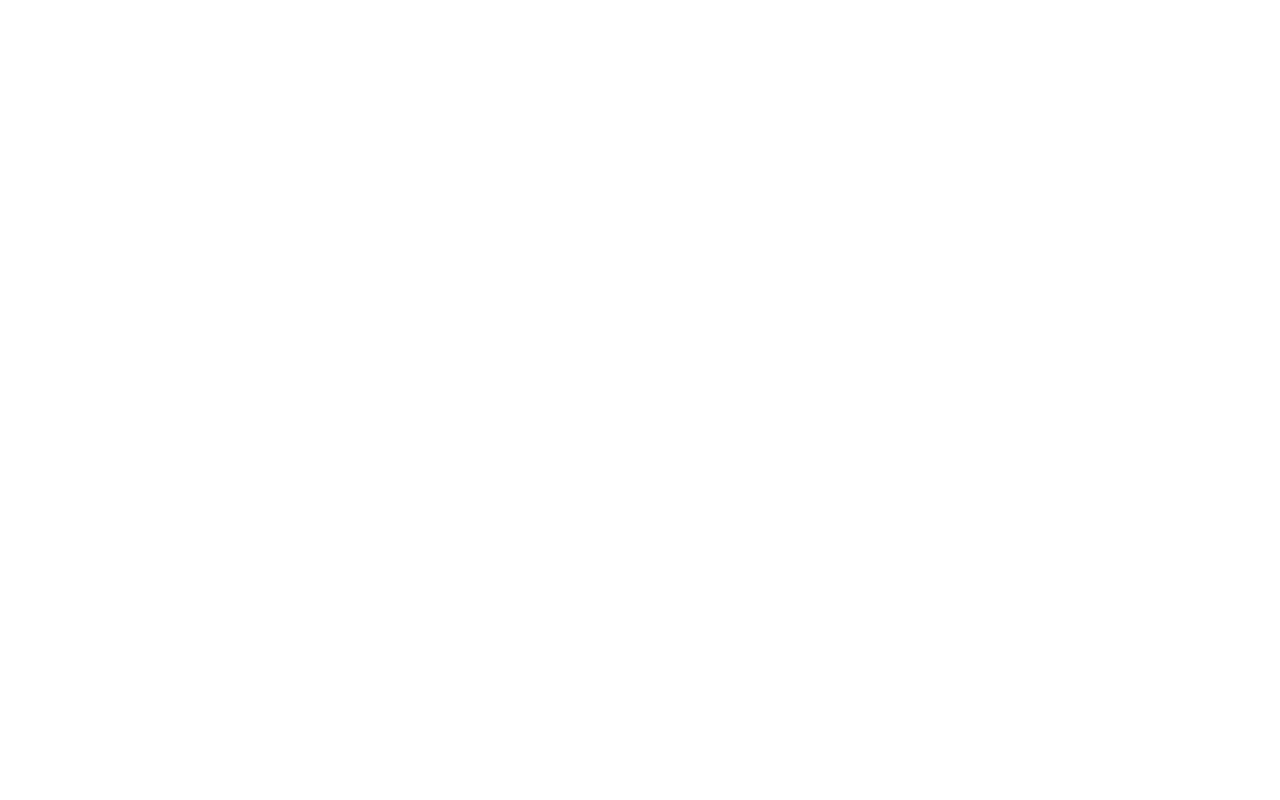
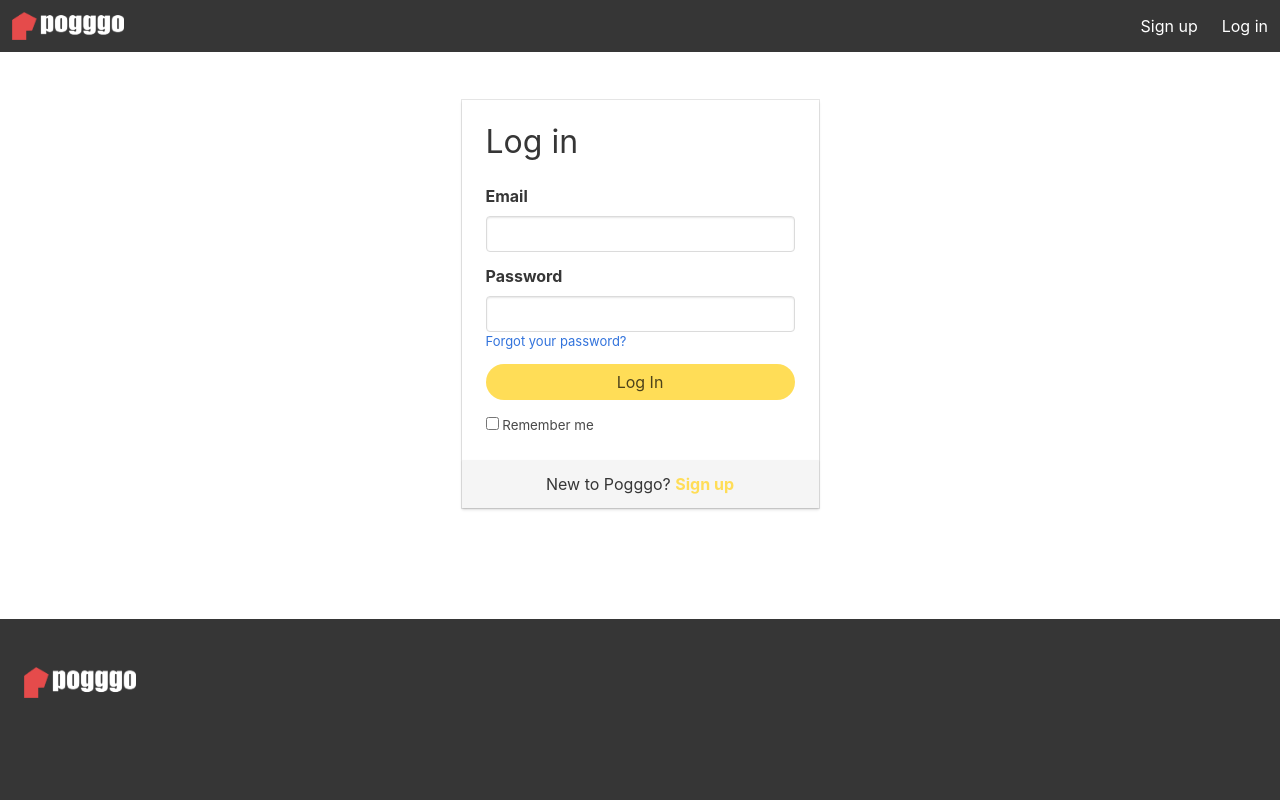
Before and after one commit to david-gagne/pogggo, a website: page views/login.html in a window 1280 px wide. Drawn offline with nearby package versions, Linux system fonts and the light colour scheme.

```diff
--- a/public/stylesheets/styles.css
+++ b/public/stylesheets/styles.css
@@ -45,7 +45,7 @@
 }
 
 .column--slim-form {
-    margin: 0;
+    margin-left: 0;
     max-width: 381px;
 }
 
@@ -56,6 +56,18 @@
 
 .terms-notice {
     font-size: small;
+}
+
+.label.label--password {
+    font-size: small;
+}
+
+.checkbox.checkbox--remember {
+    font-size: smaller;
+}
+
+section.section--login {
+    height: calc(100vh - 233px);
 }
 
 /* Media Queries */
--- a/views/login.html
+++ b/views/login.html
@@ -0,0 +1,99 @@
+<!DOCTYPE html>
+<html lang="en">
+
+<head>
+    <meta charset="UTF-8">
+    <meta name="viewport" content="width=device-width, initial-scale=1.0">
+    <meta http-equiv="X-UA-Compatible" content="ie=edge">
+    <title>Music sharing for the streaming generation - Pogggo</title>
+    <link rel="icon" type="image/x-icon" href="../images/favicon.ico">
+    <link rel="stylesheet" href="https://cdnjs.cloudflare.com/ajax/libs/bulma/0.7.1/css/bulma.css">
+    <link href="https://fonts.googleapis.com/css?family=Taviraj|Work+Sans:400,800" rel="stylesheet">
+    <link rel="stylesheet" href="https://use.fontawesome.com/releases/v5.0.13/css/all.css" integrity="sha384-DNOHZ68U8hZfKXOrtjWvjxusGo9WQnrNx2sqG0tfsghAvtVlRW3tvkXWZh58N9jp"
+        crossorigin="anonymous">
+    <link rel="stylesheet" href="../stylesheets/styles.css" type="text/css">
+</head>
+
+<body>
+    <nav class="navbar has-background-dark" role="navigation" aria-label="main navigation">
+        <div class="navbar-brand">
+            <a class="navbar-item" href="/libraries">
+                <!-- NOTE: Set to published url once live. -->
+                <img src="../images/pogggo-full.png" alt="Pogggo: A music sharing application for the streaming generation." width="112"
+                    height="28">
+            </a>
+        </div>
+        <div class="navbar-menu">
+            <div class="navbar-end">
+                <a href="/signup" class="navbar-item has-text-white">
+                    <p>Sign up</p>
+                </a>
+                <a href="/login" class="navbar-item has-text-white">
+                    <p>Log in</p>
+                </a>
+            </div>
+        </div>
+    </nav>
+
+    <section class="section section--login">
+        <div class="container">
+            <div class="columns columns--slim-form">
+                <div class="column is-half is-offset-one-quarter column--slim-form">
+                    <div class="card">
+                        <div class="card-content">
+                            <h3 class="title is-3 has-text-weight-normal">
+                                Log in
+                            </h3>
+                            <div class="content">
+                                <div class="field">
+                                    <label class="label">Email</label>
+                                    <div class="control has-icons-left has-icons-right">
+                                        <input class="input" type="email">
+                                        <span class="icon is-small is-right is-hidden">
+                                            <i class="fas fa-exclamation-triangle"></i>
+                                        </span>
+                                    </div>
+                                    <p class="help is-danger is-hidden">This email is invalid</p>
+                                </div>
+
+                                <div class="field">
+                                    <label class="label">Password</label>
+                                    <div class="control">
+                                        <input class="input" type="password">
+                                    </div>
+                                    <a class="has-text-link label label--password has-text-weight-normal">Forgot your password?</a>
+                                </div>
+
+                                <div class="field">
+                                    <div class="control control--slim-form">
+                                        <button class="button is-warning is-rounded is-fullwidth">Log In</button>
+                                    </div>
+                                </div>
+                                <label class="checkbox checkbox--remember">
+                                    <input type="checkbox"> Remember me
+                                </label>
+                            </div>
+                        </div>
+                        <header class="card-header has-background-light">
+                            <p class="card-header-title is-centered has-text-weight-normal">
+                                <span>
+                                    New to Pogggo?
+                                    <a href="/signup" class="has-text-warning has-text-weight-bold">Sign up</a>
+                                </span>
+                            </p>
+                        </header>
+                    </div>
+                </div>
+            </div>
+        </div>
+    </section>
+
+    <footer class="footer has-background-dark">
+        <div class="content has-text-left">
+            <img src="../images/pogggo-full.png" alt="Pogggo: A music sharing application for the streaming generation." width="112"
+                height="28">
+        </div>
+    </footer>
+</body>
+
+</html>
```
Also changed, not shown: app.js (+17 -0 lines), views/library.html (+8 -8 lines), views/signup.html (+10 -7 lines).
